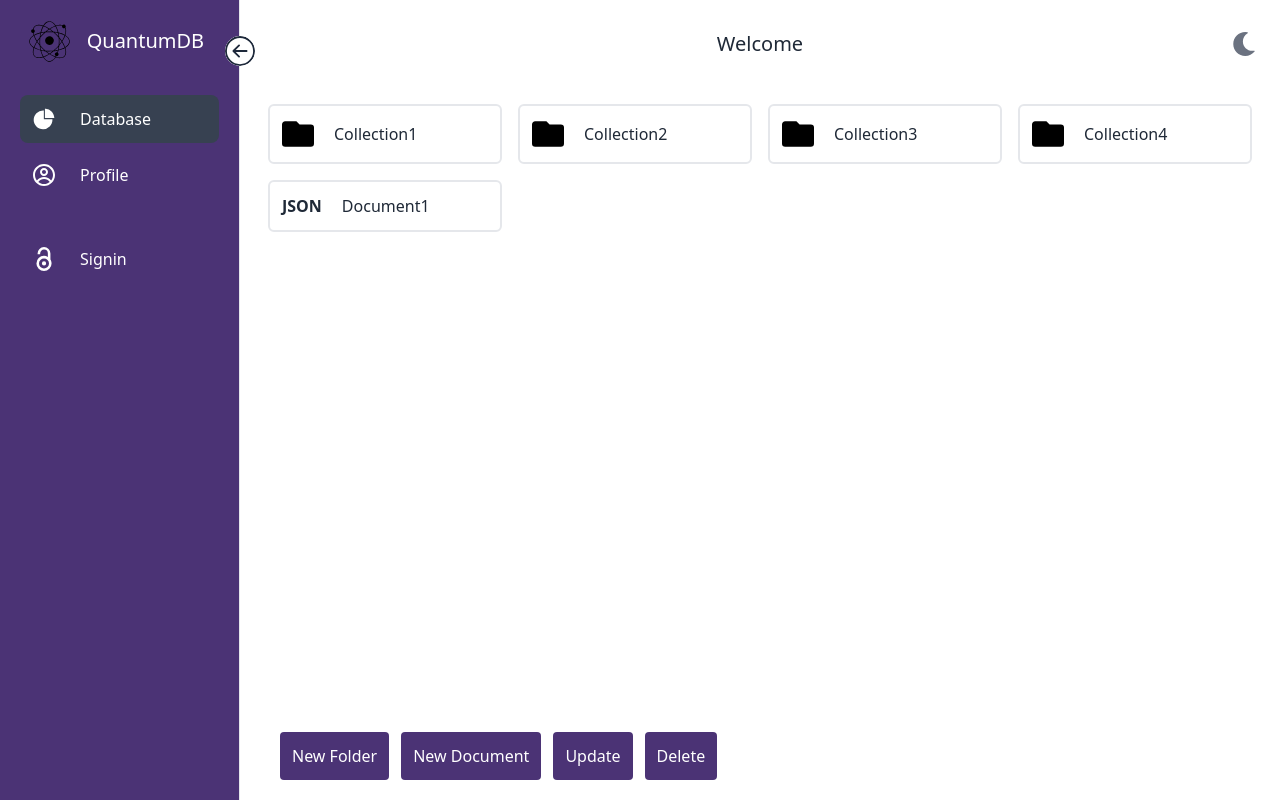
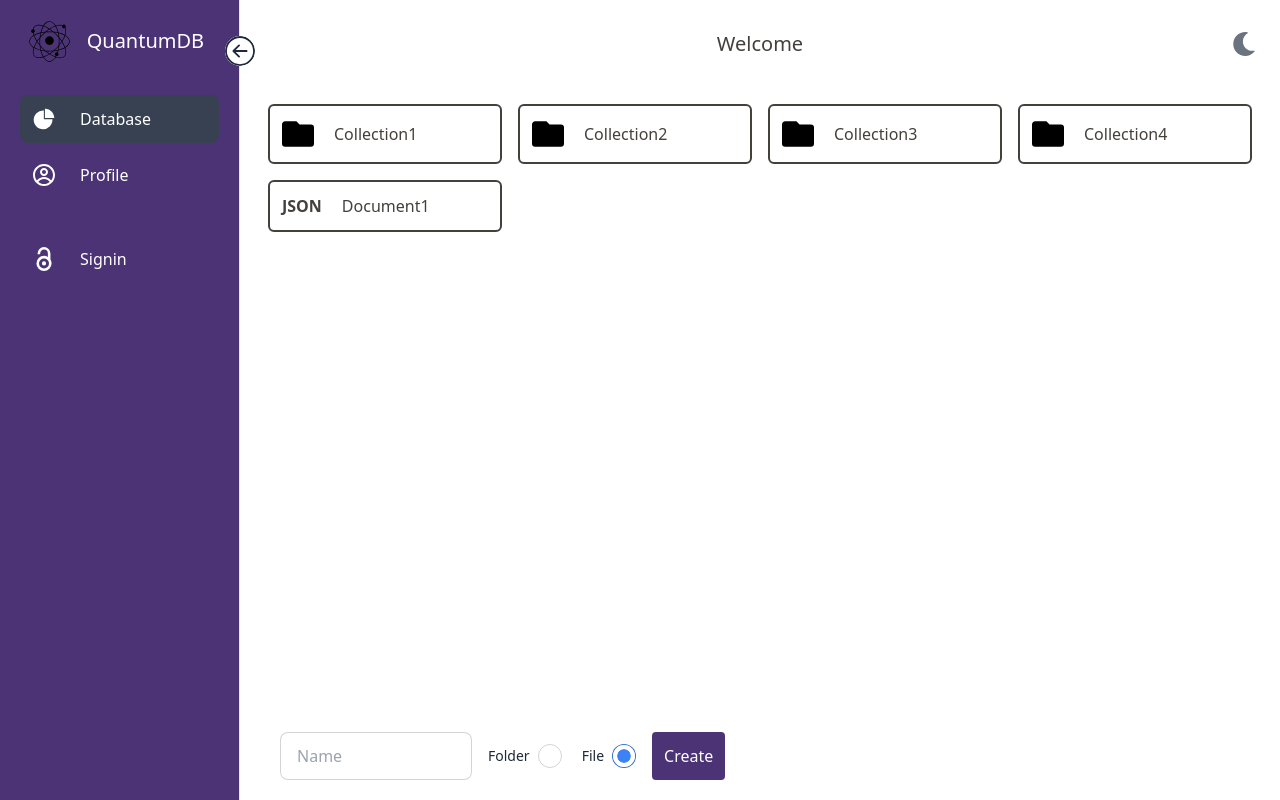
Before and after one commit to CS180-spring/cs180-23-quantum, a React (Create React App) app in the folder Frontend/QuantumDB/: page /database in a window 1280 px wide. Built offline with nearby package versions, Linux system fonts and the light colour scheme.

Commit message:
Added Create Folder and Document Function - Need Exposed Route

```diff
--- a/Frontend/QuantumDB/package.json
+++ b/Frontend/QuantumDB/package.json
@@ -11,12 +11,14 @@
     "@testing-library/jest-dom": "^5.16.4",
     "@testing-library/react": "^13.2.0",
     "@testing-library/user-event": "^13.5.0",
+    "daisyui": "^2.51.6",
     "list-files": "^1.1.4",
     "react": "^18.1.0",
     "react-dom": "^18.1.0",
     "react-icons": "^4.3.1",
     "react-router-dom": "^6.3.0",
     "react-scripts": "5.0.1",
+    "react-toastify": "^9.1.2",
     "web-vitals": "^2.1.4"
   },
   "scripts": {
--- a/Frontend/QuantumDB/src/components/Folder.js
+++ b/Frontend/QuantumDB/src/components/Folder.js
@@ -8,7 +8,7 @@ const Folder = (props) => {
     <>
     {props.type === 'Folder' ?
         <a href={'/database/' + props.name}>
-            <div className='flex border-2 p-3 rounded-md m-2 items-center'>
+            <div className='flex border-2 p-3 rounded-md m-2 items-center border-stone-700 dark:border-white'>
             <>
             { theme === 'dark' ?
                 <svg fill="white" class="w-8 h-8" xmlns="http://www.w3.org/2000/svg" viewBox="0 0 20 20"><path d="M0 4c0-1.1.9-2 2-2h7l2 2h7a2 2 0 0 1 2 2v10a2 2 0 0 1-2 2H2a2 2 0 0 1-2-2V4z"></path></svg>
@@ -16,14 +16,14 @@ const Folder = (props) => {
                 <svg fill="black" class="w-8 h-8" xmlns="http://www.w3.org/2000/svg" viewBox="0 0 20 20"><path d="M0 4c0-1.1.9-2 2-2h7l2 2h7a2 2 0 0 1 2 2v10a2 2 0 0 1-2 2H2a2 2 0 0 1-2-2V4z"></path></svg>
                 }
             </>
-            <h3 className='ml-5 dark:text-white'> {props.name}</h3>
+            <h3 className='ml-5 text-stone-700 dark:text-white'> {props.name}</h3>
             </div>
         </a>
     :
         <a href='/database/json'>
-            <div className='flex border-2 p-3 rounded-md m-2 items-center'>
-            <h4 className='font-bold dark:text-white'>JSON</h4>
-            <h3 className='ml-5 dark:text-white'> {props.name}</h3>
+            <div className='flex border-2 p-3 rounded-md m-2 items-center border-stone-700 dark:border-white'>
+            <h4 className='font-bold text-stone-700 dark:text-white'>JSON</h4>
+            <h3 className='ml-5 text-stone-700 dark:text-white'> {props.name}</h3>
             </div>
         </a>
     }
--- a/Frontend/QuantumDB/src/components/Layout.js
+++ b/Frontend/QuantumDB/src/components/Layout.js
@@ -1,6 +1,8 @@
 import React from 'react'
 import Navbar from './Navbar'
 import Sidebar from './Sidebar'
+import { ToastContainer } from 'react-toastify';
+import 'react-toastify/dist/ReactToastify.css';
 
 const Layout = ({ children }) => {
     return (
@@ -11,6 +13,7 @@ const Layout = ({ children }) => {
                     <Navbar />
                     <div className='m-5'>{children}</div>
                 </div>
+                <ToastContainer />
             </div>
         </>
     )
--- a/Frontend/QuantumDB/src/components/Navbar.js
+++ b/Frontend/QuantumDB/src/components/Navbar.js
@@ -6,7 +6,7 @@ const Navbar = () => {
     <nav className='bg-white border-gray-200 mx-2 px-2 py-3 rounded dark:bg-gray-800'>
       <div className='container flex justify-between items-center mx-auto pt-3'>
         <div className='flex items-center mx-auto'>
-          <span className='text-xl font-medium whitespace-nowrap dark:text-white ml-10'>
+          <span className='text-xl text-stone-700 font-medium whitespace-nowrap dark:text-white ml-10'>
             Welcome
           </span>
         </div>
--- a/Frontend/QuantumDB/src/components/Operations.js
+++ b/Frontend/QuantumDB/src/components/Operations.js
@@ -1,12 +1,37 @@
 import React from 'react'
+import { CreateFolder } from '../functions/CreateFolder'
+import { CreateDocument } from '../functions/CreateDocument'
+import { useContext } from 'react'
+import { ThemeContext } from '../components/ThemeContext';
+
+function create(theme){
+    if (document.getElementById('folder').checked){
+        CreateFolder(theme,document.getElementById('name').value);
+    } else {
+        CreateDocument(theme,document.getElementById('name').value);
+    }
+}
 
 const Operations = () => {
+    const {theme} = useContext(ThemeContext)
     return (
-    <div className='flex justify-around space-x-3'>
-        <button className='bg-darkPurple rounded p-3 text-white'>New Folder</button>
-        <button className='bg-darkPurple rounded p-3 text-white'>New Document</button>
-        <button className='bg-darkPurple rounded p-3 text-white'>Update</button>
-        <button className='bg-darkPurple rounded p-3 text-white'>Delete</button>
+    <div className='flex justify-around items-center space-x-3'>
+        <div className="w-48">
+        <input type="text" placeholder="Name" id='name' className="input input-bordered w-full max-w-xs"/>
+        </div>
+        <div className="form-control">
+        <label className="label cursor-pointer">
+            <span className="label-text mr-2">Folder</span>
+            <input type="radio" id='folder' name="radio-10" className="radio checked:bg-red-500" checked />
+        </label>
+        </div>
+        <div className="form-control">
+        <label className="label cursor-pointer">
+            <span className="label-text mr-2">File</span>
+            <input type="radio" id='file' name="radio-10" className="radio checked:bg-blue-500" checked />
+        </label>
+        </div>
+        <button onClick={(e) => create(theme)} className='bg-darkPurple rounded p-3 text-white'>Create</button>
     </div>
     )
 }
--- /dev/null
+++ b/Frontend/QuantumDB/src/functions/CreateDocument.js
@@ -0,0 +1,38 @@
+import { toast } from 'react-toastify';
+import 'react-toastify/dist/ReactToastify.css';
+
+const SuccessNotification = (theme, name) => toast.success('Document: ' + name +' Created!', {
+    position: "bottom-right",
+    autoClose: 5000,
+    hideProgressBar: false,
+    closeOnClick: true,
+    pauseOnHover: true,
+    draggable: true,
+    progress: undefined,
+    theme: theme,
+});
+
+const WarningNotification = (theme) => toast.warn('Please fill out the file name.', {
+    position: "bottom-right",
+    autoClose: 5000,
+    hideProgressBar: false,
+    closeOnClick: true,
+    pauseOnHover: true,
+    draggable: true,
+    progress: undefined,
+    theme: theme,
+});
+
+export function CreateDocument(theme,name) {
+    const Http = new XMLHttpRequest();
+    const url='https://-/create/name/path/type';
+    Http.open("GET", url);
+    Http.send();
+    if (name === ""){
+        WarningNotification(theme);
+    } else {
+        SuccessNotification(theme, name);
+    }    Http.onreadystatechange = (e) => {
+    console.log(Http.responseText)
+    }
+}
--- /dev/null
+++ b/Frontend/QuantumDB/src/functions/CreateFolder.js
@@ -0,0 +1,39 @@
+import { toast } from 'react-toastify';
+import 'react-toastify/dist/ReactToastify.css';
+
+const SuccessNotification = (theme, name) => toast.success('Folder: ' + name + ' Created!', {
+    position: "bottom-right",
+    autoClose: 5000,
+    hideProgressBar: false,
+    closeOnClick: true,
+    pauseOnHover: true,
+    draggable: true,
+    progress: undefined,
+    theme: theme,
+});
+
+const WarningNotification = (theme) => toast.warn('Please fill out the folder name.', {
+    position: "bottom-right",
+    autoClose: 5000,
+    hideProgressBar: false,
+    closeOnClick: true,
+    pauseOnHover: true,
+    draggable: true,
+    progress: undefined,
+    theme: theme,
+});
+
+export function CreateFolder(theme, name) {
+    const Http = new XMLHttpRequest();
+    const url='https://-/create/name/path/type';
+    Http.open("GET", url);
+    Http.send();
+    if (name === ""){
+        WarningNotification(theme);
+    } else {
+        SuccessNotification(theme, name);
+    }
+    Http.onreadystatechange = (e) => {
+    console.log(Http.responseText)
+    }
+}
--- a/Frontend/QuantumDB/src/pages/Profile.js
+++ b/Frontend/QuantumDB/src/pages/Profile.js
@@ -16,7 +16,7 @@ const Profile = () => {
                         </span>
                         <span class="tracking-wide dark:text-white">About</span>
                     </div>
-                    <div class="dark:text-white">
+                    <div class=" text-stone-700 dark:text-white">
                         <div class="grid lg:grid-cols-2 text-sm">
                             <div class="grid grid-cols-2">
                                 <div class="px-4 py-2 font-semibold">First Name</div>
--- a/Frontend/QuantumDB/tailwind.config.js
+++ b/Frontend/QuantumDB/tailwind.config.js
@@ -18,5 +18,5 @@ module.exports = {
             },
         },
     },
-    plugins: [],
+    plugins: [require("daisyui")],
 }
```
Also changed, not shown: 1 other file (tests, documents, lock files or other folders).
